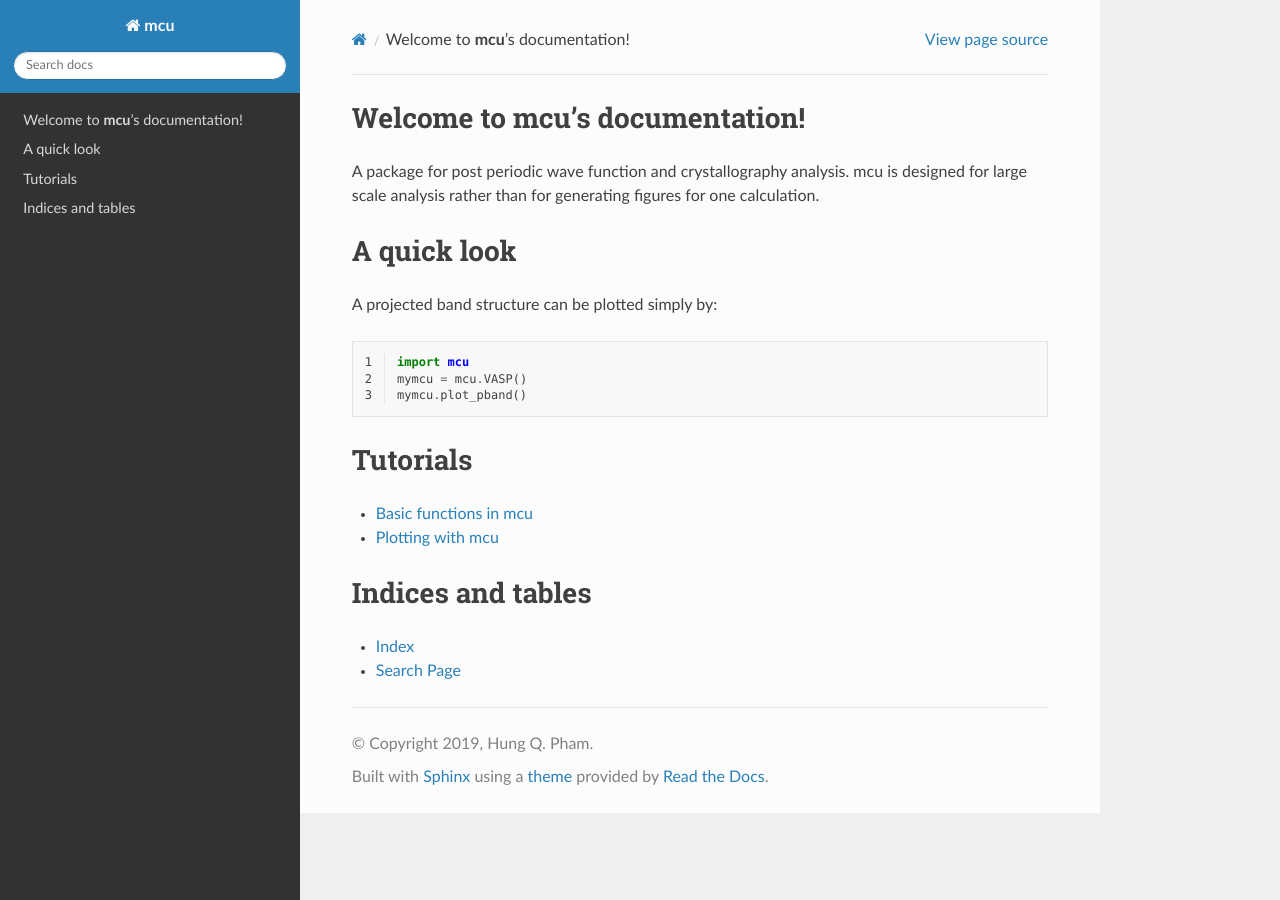
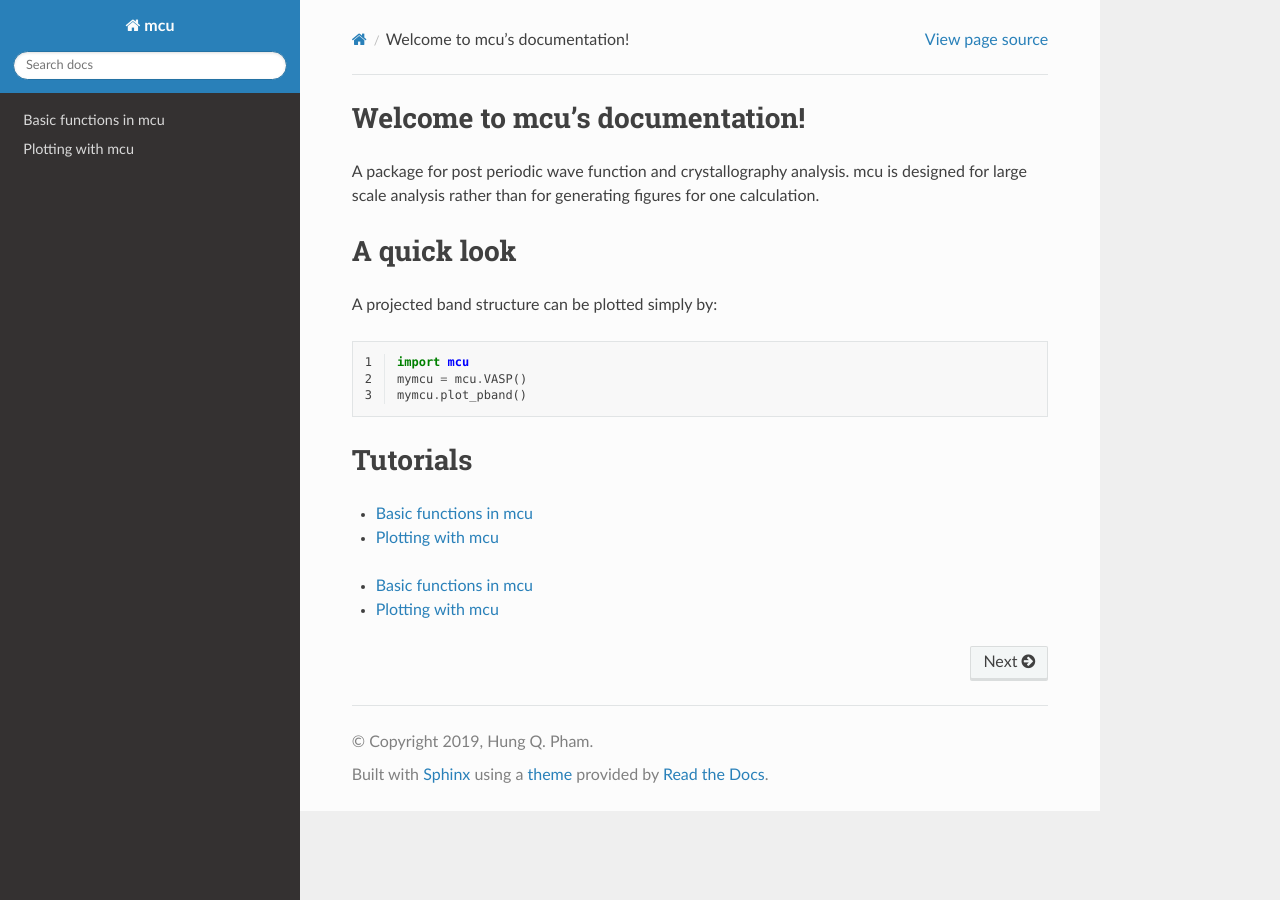
Before and after one commit to hungpham2017/mcu, a Sphinx documentation site: the page built from docs/source/index.rst, in a window 1280 px wide. Built offline with Sphinx 7.4.7 and the Read the Docs theme 2.0.0, drawn with Linux system fonts in a browser that asks for light colours.

Commit message:
Adding pages

```diff
--- a/docs/source/index.rst
+++ b/docs/source/index.rst
@@ -1,4 +1,4 @@
-Welcome to **mcu**'s documentation!
+Welcome to mcu's documentation!
 ===============================
 A package for post periodic wave function and crystallography analysis. mcu is designed for large scale analysis rather than for generating figures for one calculation.
 
@@ -18,16 +18,8 @@ Tutorials
 * :ref:`basic`
 * :ref:`plotting`
 
-Indices and tables
-==================
+.. toctree::
+   :maxdepth: 3
 
-* :ref:`genindex`
-* :ref:`search`
-
-.. toctree::
-   :maxdepth: 4
-   index
    basic
    plotting
-   genindex
-   search
```
Also changed, not shown: 7 other files.
